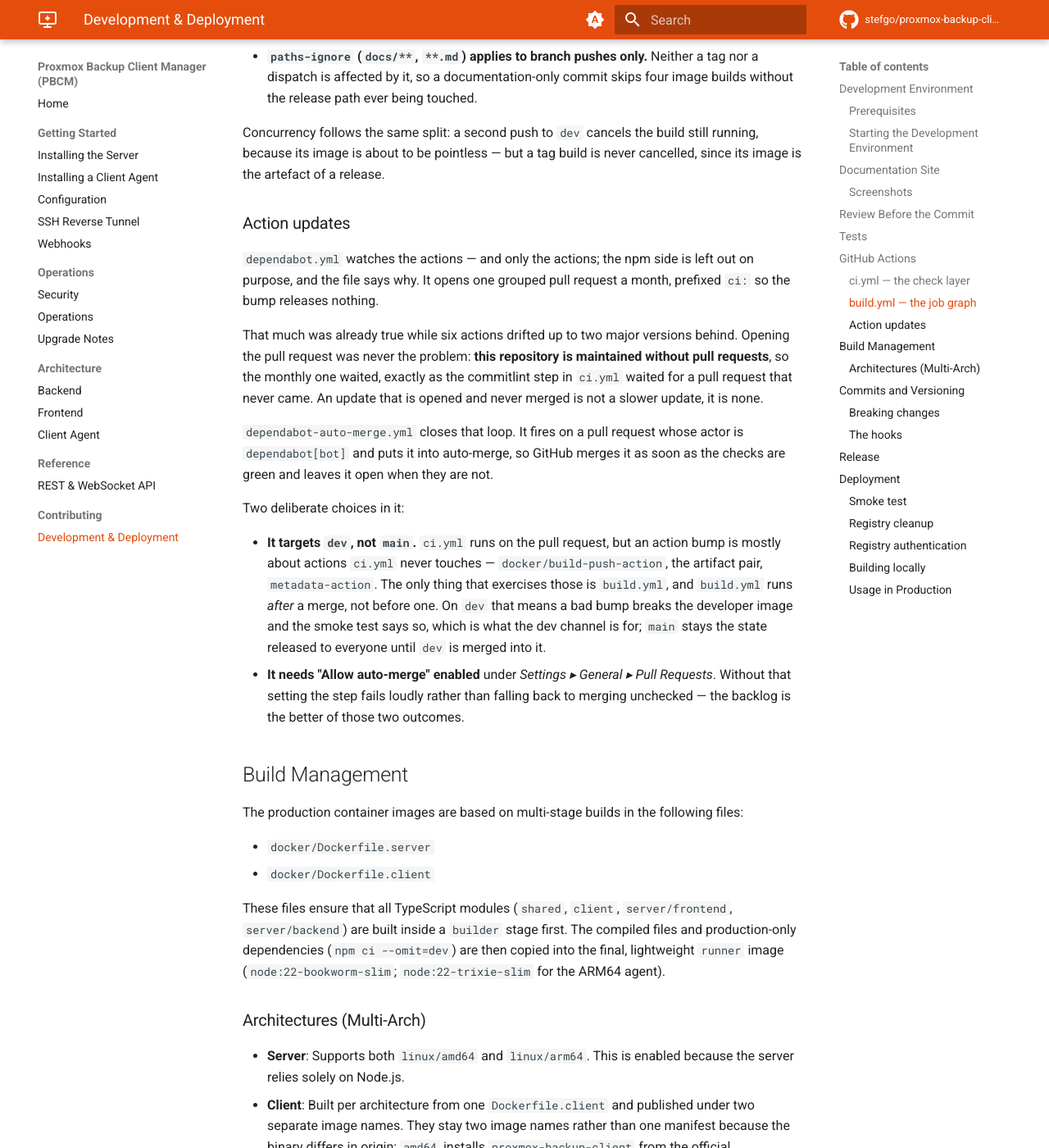
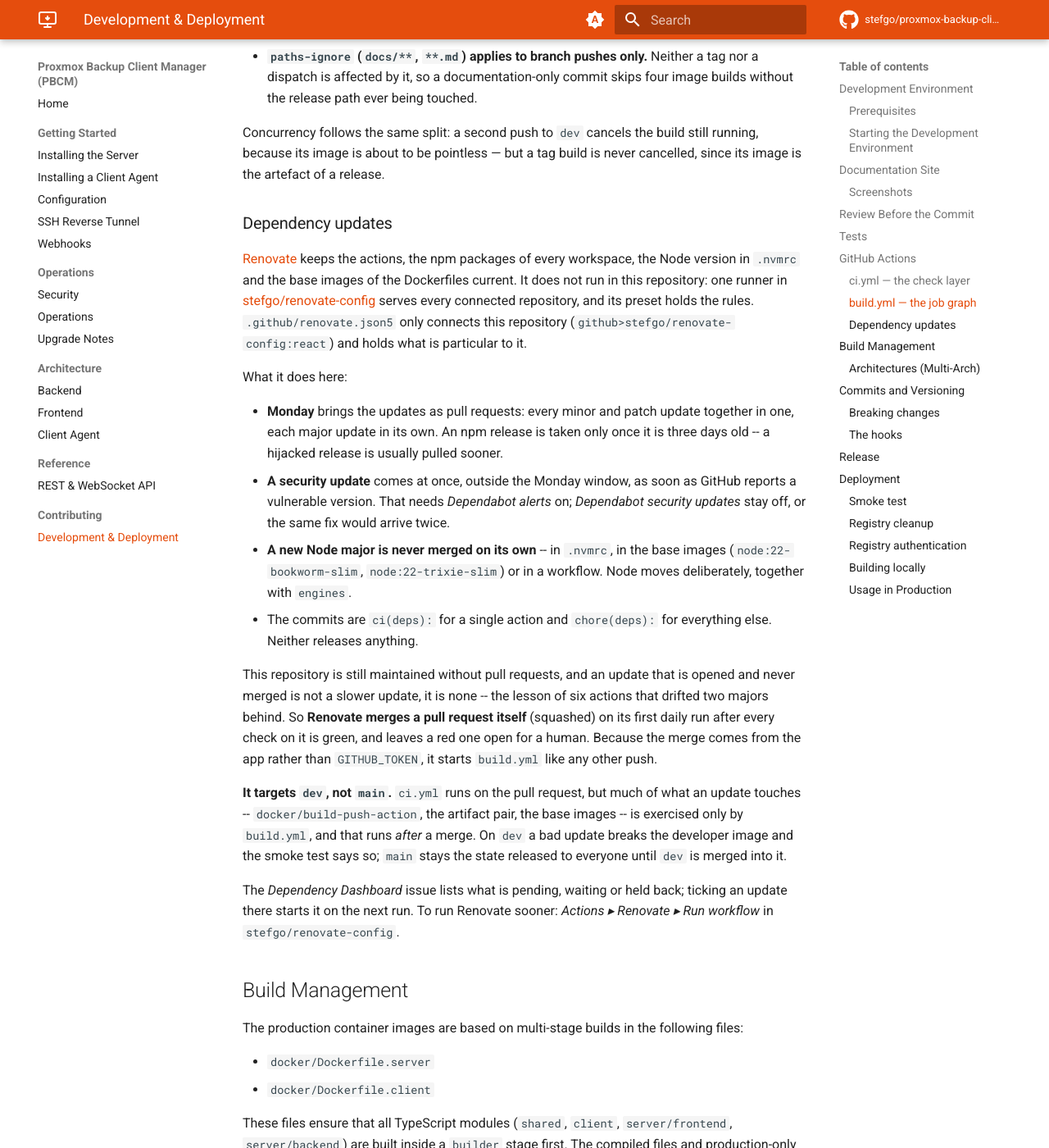
Before and after one commit to stefgo/proxmox-backup-client-manager, an MkDocs documentation site: the page built from docs/development.md, in a window 1280 px wide and 1400 px high, scrolled down 8428 px. Shown: the whole window at 82% size. Built offline with MkDocs 1.6.1 and Material for MkDocs 9.7.7, drawn with Linux system fonts in a browser that asks for light colours; comment, search, counter and statistics services are not loaded; some of the changed text lies outside the part shown.

Commit message:
ci: Replace Dependabot with Renovate
Dependabot watched the GitHub Actions only, and a workflow of this
repository merged its pull requests. Renovate now keeps the actions, the
npm packages, .nvmrc and the base images current. It runs centrally from
stefgo/renovate-config, as it does for dns-provider-manager; the react
preset sends every update to dev and merges it once every check is
green. A new Node major is never merged on its own.

Co-Authored-By: Claude Opus 5.5 <noreply@anthropic.com>

```diff
--- a/docs/development.md
+++ b/docs/development.md
@@ -220,7 +220,7 @@ a topic branch gets.
 | :--- | :--- |
 | Push to a topic branch | `ci.yml` — typecheck, lint and test |
 | Pull request | `ci.yml`, plus commitlint over the pull request's commit range |
-| Dependabot pull request | the same, and `dependabot-auto-merge.yml` merges it into `dev` once those checks pass |
+| Renovate pull request | the same; Renovate merges it into `dev` itself once every check has passed |
 | Push to `dev` | `build.yml` (which calls `ci.yml`): images `:dev` and `:sha-<short>`, smoke test. **No version.** |
 | Push to `main` | the same, tagged `:main`. **No version.** |
 | Push or pull request touching `docs/` | `docs.yml` builds the site with `--strict`; `build.yml` skips it via `paths-ignore` |
@@ -334,34 +334,46 @@ Concurrency follows the same split: a second push to `dev` cancels the build sti
 running, because its image is about to be pointless — but a tag build is never
 cancelled, since its image is the artefact of a release.
 
-### Action updates
+### Dependency updates
 
-`dependabot.yml` watches the actions — and only the actions; the npm side is left
-out on purpose, and the file says why. It opens one grouped pull request a month,
-prefixed `ci:` so the bump releases nothing.
+[Renovate](https://docs.renovatebot.com/) keeps the actions, the npm packages of
+every workspace, the Node version in `.nvmrc` and the base images of the
+Dockerfiles current. It does not run in this repository: one runner in
+[stefgo/renovate-config](https://github.com/stefgo/renovate-config) serves every
+connected repository, and its preset holds the rules. `.github/renovate.json5`
+only connects this repository (`github>stefgo/renovate-config:react`) and holds
+what is particular to it.
 
-That much was already true while six actions drifted up to two major versions
-behind. Opening the pull request was never the problem: **this repository is
-maintained without pull requests**, so the monthly one waited, exactly as the
-commitlint step in `ci.yml` waited for a pull request that never came. An update
-that is opened and never merged is not a slower update, it is none.
+What it does here:
 
-`dependabot-auto-merge.yml` closes that loop. It fires on a pull request whose
-actor is `dependabot[bot]` and puts it into auto-merge, so GitHub merges it as
-soon as the checks are green and leaves it open when they are not.
+- **Monday** brings the updates as pull requests: every minor and patch update
+  together in one, each major update in its own. An npm release is taken only
+  once it is three days old -- a hijacked release is usually pulled sooner.
+- **A security update** comes at once, outside the Monday window, as soon as
+  GitHub reports a vulnerable version. That needs *Dependabot alerts* on;
+  *Dependabot security updates* stay off, or the same fix would arrive twice.
+- **A new Node major is never merged on its own** -- in `.nvmrc`, in the base
+  images (`node:22-bookworm-slim`, `node:22-trixie-slim`) or in a workflow. Node
+  moves deliberately, together with `engines`.
+- The commits are `ci(deps):` for a single action and `chore(deps):` for
+  everything else. Neither releases anything.
 
-Two deliberate choices in it:
+This repository is still maintained without pull requests, and an update that is
+opened and never merged is not a slower update, it is none -- the lesson of six
+actions that drifted two majors behind. So **Renovate merges a pull request
+itself** (squashed) on its first daily run after every check on it is green, and
+leaves a red one open for a human. Because the merge comes from the app rather
+than `GITHUB_TOKEN`, it starts `build.yml` like any other push.
 
-- **It targets `dev`, not `main`.** `ci.yml` runs on the pull request, but an
-  action bump is mostly about actions `ci.yml` never touches —
-  `docker/build-push-action`, the artifact pair, `metadata-action`. The only thing
-  that exercises those is `build.yml`, and `build.yml` runs *after* a merge, not
-  before one. On `dev` that means a bad bump breaks the developer image and the
-  smoke test says so, which is what the dev channel is for; `main` stays the state
-  released to everyone until `dev` is merged into it.
-- **It needs "Allow auto-merge" enabled** under *Settings ▸ General ▸ Pull
-  Requests*. Without that setting the step fails loudly rather than falling back to
-  merging unchecked — the backlog is the better of those two outcomes.
+**It targets `dev`, not `main`.** `ci.yml` runs on the pull request, but much of
+what an update touches -- `docker/build-push-action`, the artifact pair, the base
+images -- is exercised only by `build.yml`, and that runs *after* a merge. On
+`dev` a bad update breaks the developer image and the smoke test says so; `main`
+stays the state released to everyone until `dev` is merged into it.
+
+The *Dependency Dashboard* issue lists what is pending, waiting or held back;
+ticking an update there starts it on the next run. To run Renovate sooner:
+*Actions ▸ Renovate ▸ Run workflow* in `stefgo/renovate-config`.
 
 ## Build Management
 
@@ -396,6 +408,9 @@ that ships nothing to a user is recorded. A documentation commit *should* be a
 
 A scope is optional and free-form (`fix(client): …`); there is no `scope-enum`
 and no plan for one.
+
+Renovate's commits (`ci(deps):`, `chore(deps):`) never pass the local hook: the
+prefixes are set in its preset, and `ci.yml` lints them on the pull request.
 
 **Write commit messages in English**, subject and body. They become `CHANGELOG.md`
 and the GitHub release notes, which are read by the same audience as these pages.
```
Also changed, not shown: CLAUDE.md (+4 -0 lines), 3 other files.
